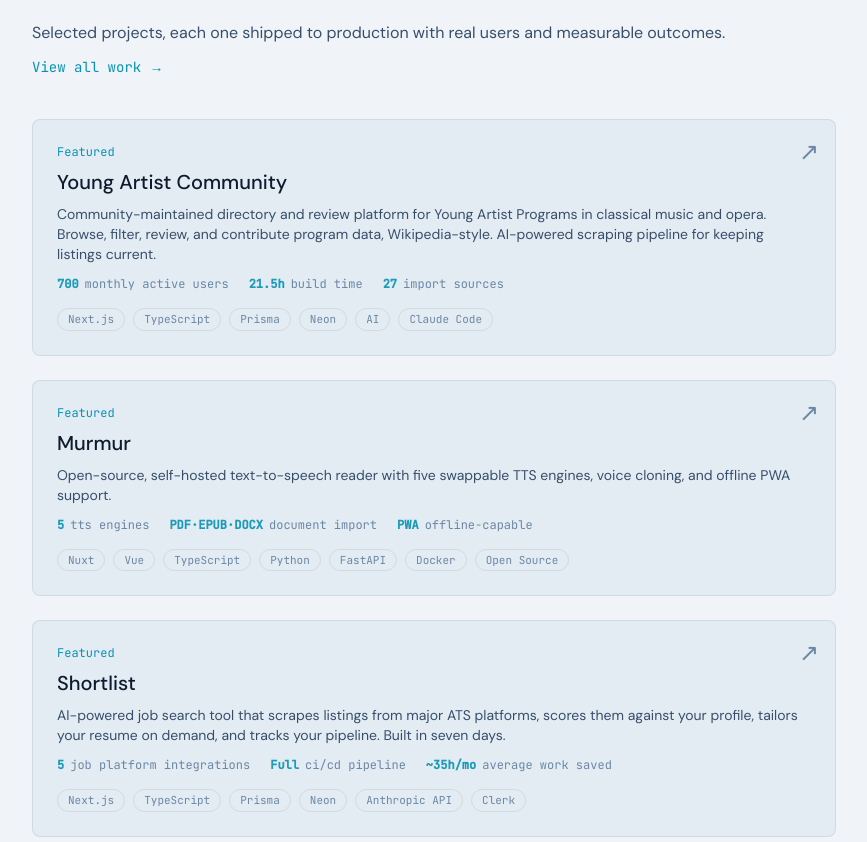
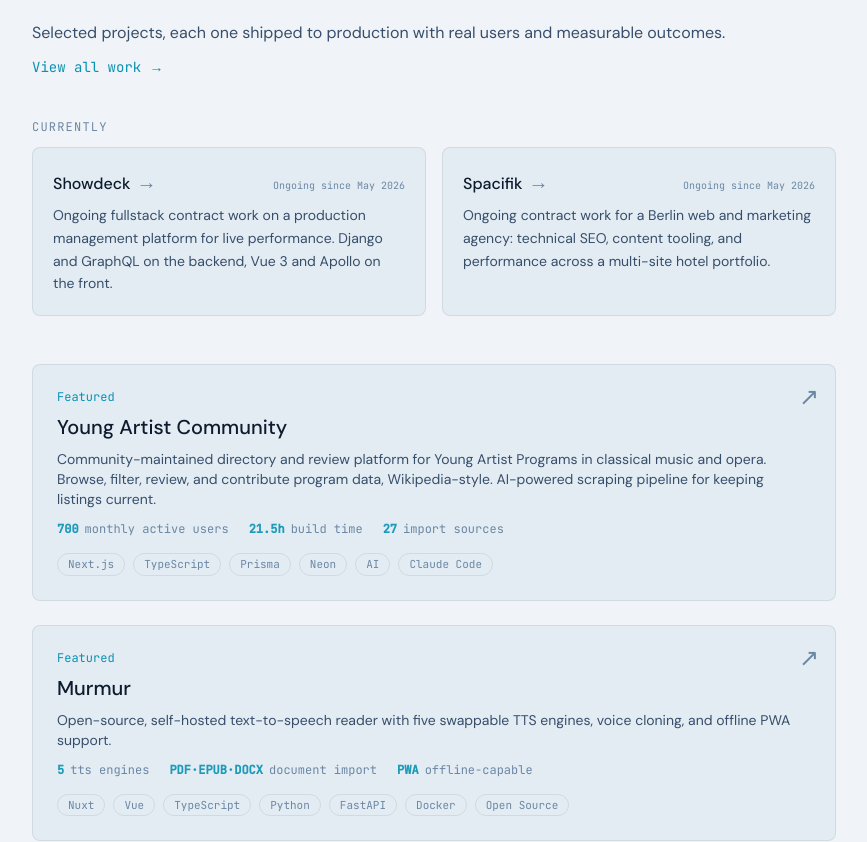
Before and after one commit to mojoro/john-moorman-portfolio, a Next.js app: page / in a window 1280 px wide. Shown: the part 927-1769 px from the top of the page, without its empty margins (326-1193 px from the left). Built offline with nearby package versions, Linux system fonts and the light colour scheme; no server answers.

Commit message:
Add a Currently row to the homepage work section

```diff
--- a/app/page.tsx
+++ b/app/page.tsx
@@ -62,6 +62,19 @@
       : []
   )
 
+  const ongoingWork = workPosts.flatMap((p) =>
+    p.frontmatter.ongoing
+      ? [
+          {
+            title: p.frontmatter.title,
+            summary: p.frontmatter.description,
+            since: p.frontmatter.ongoingSince ?? "Ongoing",
+            href: `/work/${p.slug}`,
+          },
+        ]
+      : []
+  )
+
   const challengeWork = workPosts
     .filter((p) => p.frontmatter.challenge === "10-in-10" && p.frontmatter.week != null)
     .sort((a, b) => (a.frontmatter.week ?? 0) - (b.frontmatter.week ?? 0))
@@ -76,6 +89,7 @@
     <HomeClient
       blogPosts={recentBlog}
       featuredWork={featuredWork}
+      ongoingWork={ongoingWork}
       challengeWork={challengeWork}
     />
   )
--- a/components/home-client.tsx
+++ b/components/home-client.tsx
@@ -45,13 +45,22 @@
   href?: string
 }
 
+interface OngoingWork {
+  title: string
+  summary: string
+  since: string
+  href: string
+}
+
 export function HomeClient({
   blogPosts,
   featuredWork,
+  ongoingWork,
   challengeWork,
 }: {
   blogPosts: BlogPost[]
   featuredWork: FeaturedWork[]
+  ongoingWork: OngoingWork[]
   challengeWork: ChallengeWork[]
 }) {
   const shouldReduceMotion = useReducedMotion()
@@ -173,8 +182,24 @@
           </Link>
         </SectionReveal>
 
+        {/* Ongoing client work */}
+        {ongoingWork.length > 0 && (
+          <SectionReveal delay={0.1}>
+            <div className="mt-10">
+              <p className="font-mono text-xs uppercase tracking-widest text-text-muted">
+                Currently
+              </p>
+              <div className="mt-3 grid gap-4 sm:grid-cols-2">
+                {ongoingWork.map((project) => (
+                  <OngoingCard key={project.title} project={project} />
+                ))}
+              </div>
+            </div>
+          </SectionReveal>
+        )}
+
         {/* Featured projects */}
-        <div className="mt-10 space-y-6">
+        <div className="mt-12 space-y-6">
           {featuredWork.map((project, i) => (
             <SectionReveal key={project.title} delay={(i + 1) * 0.1}>
               <ProjectCard project={project} />
@@ -468,6 +493,30 @@
   )
 }
 
+function OngoingCard({ project }: { project: OngoingWork }) {
+  return (
+    <Link
+      href={project.href}
+      className="group flex flex-col rounded-lg border border-border bg-bg-surface p-5 transition-colors hover:border-accent/40"
+    >
+      <div className="flex items-baseline justify-between gap-3">
+        <p className="font-medium text-text-primary transition-colors group-hover:text-accent">
+          {project.title}
+          <span className="ml-1.5 inline-block text-xl text-text-muted transition-all duration-300 group-hover:text-accent group-hover:translate-x-0.5">
+            &rarr;
+          </span>
+        </p>
+        <span className="shrink-0 font-mono text-[10px] text-text-muted">
+          {project.since}
+        </span>
+      </div>
+      <p className="mt-2 text-sm leading-relaxed text-text-secondary">
+        {project.summary}
+      </p>
+    </Link>
+  )
+}
+
 function CurrentProjectCard({
   project,
 }: {
```
